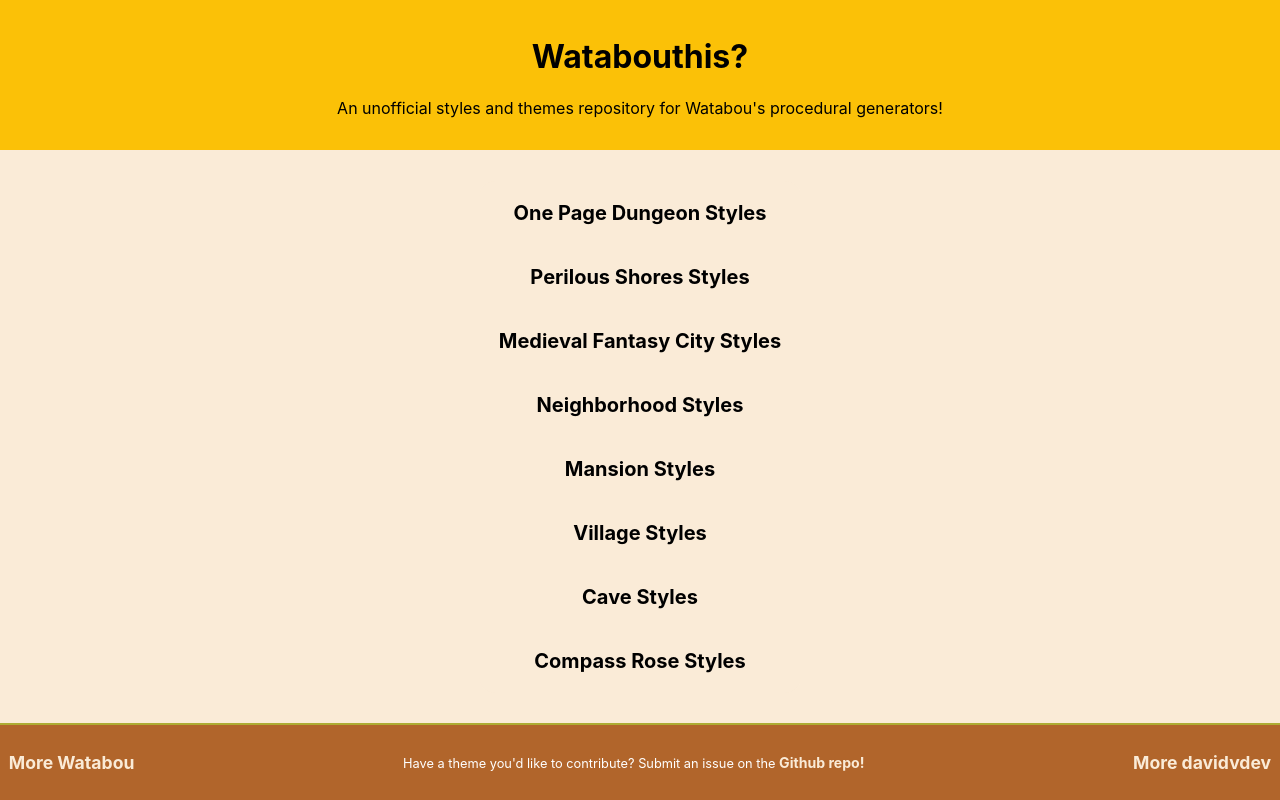
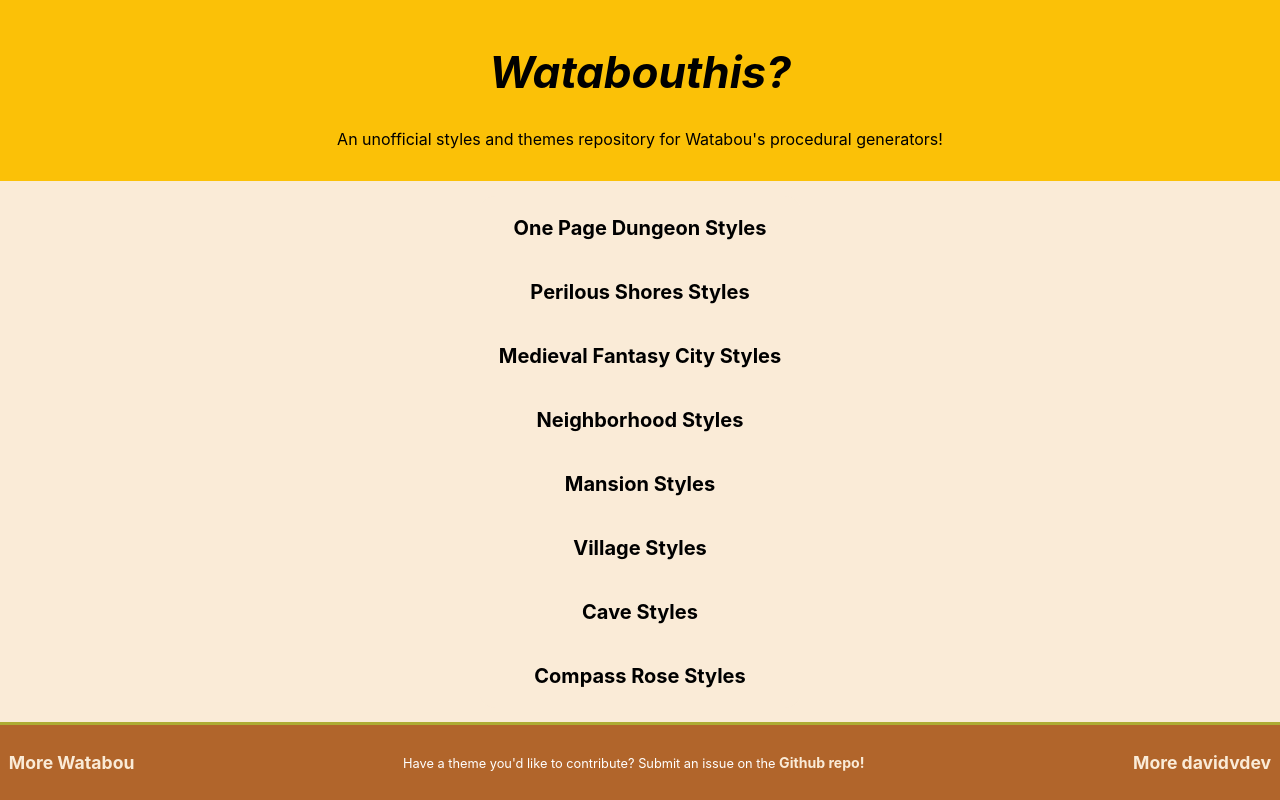
Before and after one commit to davidvdev/watabouthis, a React (Vite) app: page / in a window 1280 px wide. Built offline with nearby package versions, Linux system fonts and the light colour scheme.

Commit message:
minor header and footer style changes

```diff
--- a/src/App.css
+++ b/src/App.css
@@ -44,6 +44,8 @@
 }
 
 header h1 {
+  font-size: 2.75em;
+  font-style: italic;
   stroke: var(--color-1);
 }
 
@@ -54,7 +56,7 @@
 
 footer {
   background-color:var(--color-4);
-  border-top: 2px solid var(--color-3);
+  border-top: 3px solid var(--color-3);
   display: flex;
   align-items: center;
   justify-content: space-between;
```
